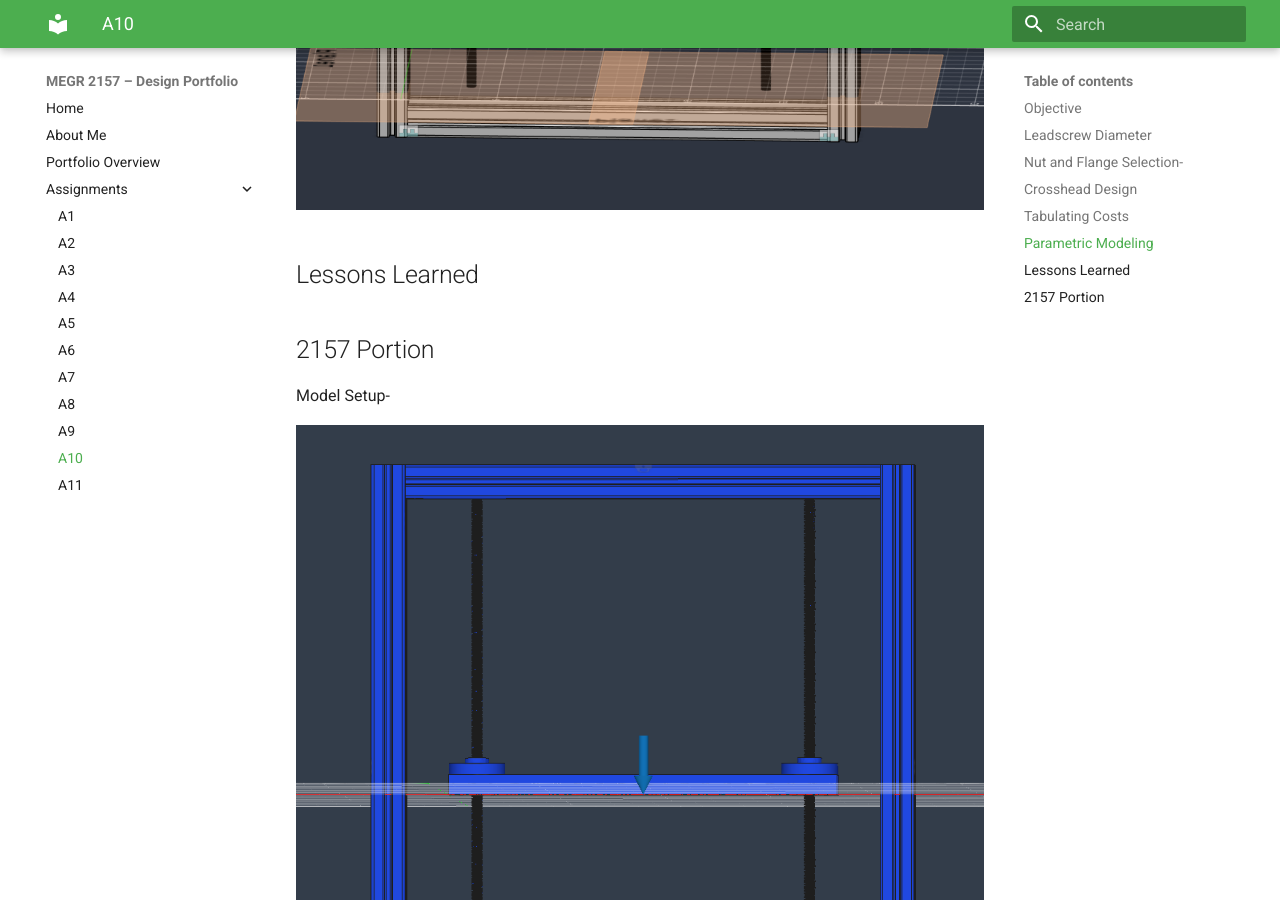
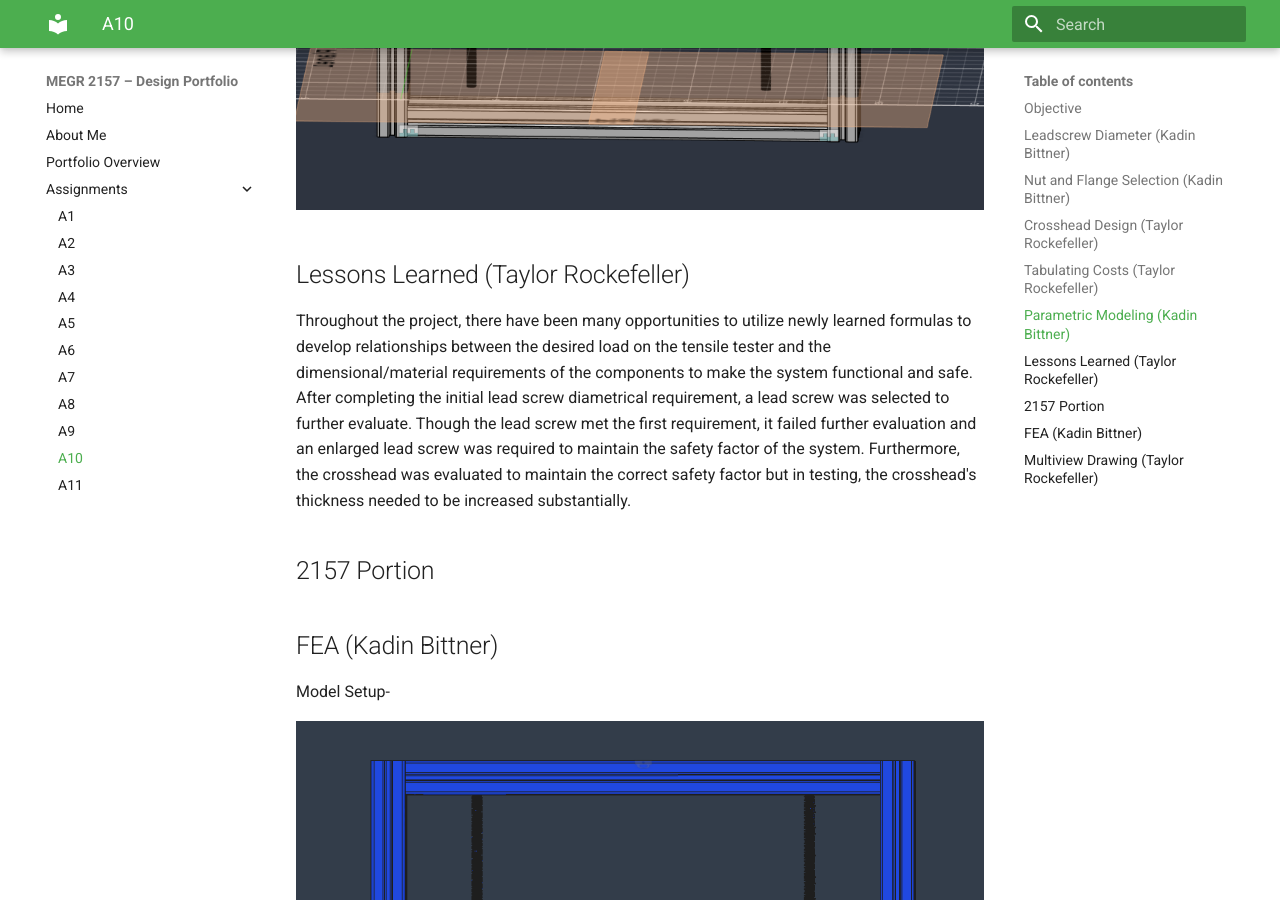
Before and after one commit to Taylor-Rockefeller-Portfolio/megr2157-portfolio, an MkDocs documentation site: the page built from docs/assignments/A10/index.md, in a window 1280 px wide and 900 px high, scrolled down 18212 px. Built offline with MkDocs 1.6.1 and Material for MkDocs 9.7.7, drawn with Linux system fonts in a browser that asks for light colours; some of the changed text lies outside the part shown.

Commit message:
Revise section headers and add author names
Updated section headers to include author names and improved formatting throughout the document.

```diff
--- a/docs/assignments/A10/index.md
+++ b/docs/assignments/A10/index.md
@@ -17,7 +17,7 @@
 ![](instructions(2).png)
 
 
-## Leadscrew Diameter
+## Leadscrew Diameter (Kadin Bittner)
 
 
 Minimum Diameter-
@@ -75,12 +75,12 @@ Leadscrew Selection-
 
 
 
-## Nut and Flange Selection-
+## Nut and Flange Selection (Kadin Bittner)
 
 ![](updated_leadscrew(2).png)
 
 
-## Crosshead Design
+## Crosshead Design (Taylor Rockefeller)
 
 Beam Stress Analysis-
 
@@ -122,7 +122,7 @@ Multiview Sketch-
 
 ![](multiview_crosshead.jpg)
 
-## Tabulating Costs
+## Tabulating Costs (Taylor Rockefeller)
 
 | Item Number | Quantity | Name | Cost($)/Item | Cost($) | Purchase Link |
 | :---: | :---: | :---: | :---: | :---: | :---: |
@@ -132,7 +132,7 @@ Multiview Sketch-
 |  |  |  | Total Cost: | 182.80 |  |
 
 
-## Parametric Modeling
+## Parametric Modeling (Kadin Bittner)
 
 Crosshead-
 
@@ -169,10 +169,14 @@ Assembly-
 ![](Assembly(2).png)
 
 
-## Lessons Learned
+## Lessons Learned (Taylor Rockefeller)
+
+Throughout the project, there have been many opportunities to utilize newly learned formulas to develop relationships between the desired load on the tensile tester and the dimensional/material requirements of the components to make the system functional and safe. After completing the initial lead screw diametrical requirement, a lead screw was selected to further evaluate. Though the lead screw met the first requirement, it failed further evaluation and an enlarged lead screw was required to maintain the safety factor of the system. Furthermore, the crosshead was evaluated to maintain the correct safety factor but in testing, the crosshead's thickness needed to be increased substantially.
 
 
 ## 2157 Portion
+
+## FEA (Kadin Bittner)
 
 
 Model Setup-
@@ -220,6 +224,7 @@ Crosshead thickness was increased to 4 inches.
 
 ![](FEA_tiralThree(3).png)
 
+## Multiview Drawing (Taylor Rockefeller)
 
 Crosshead Drawing-
 
```
